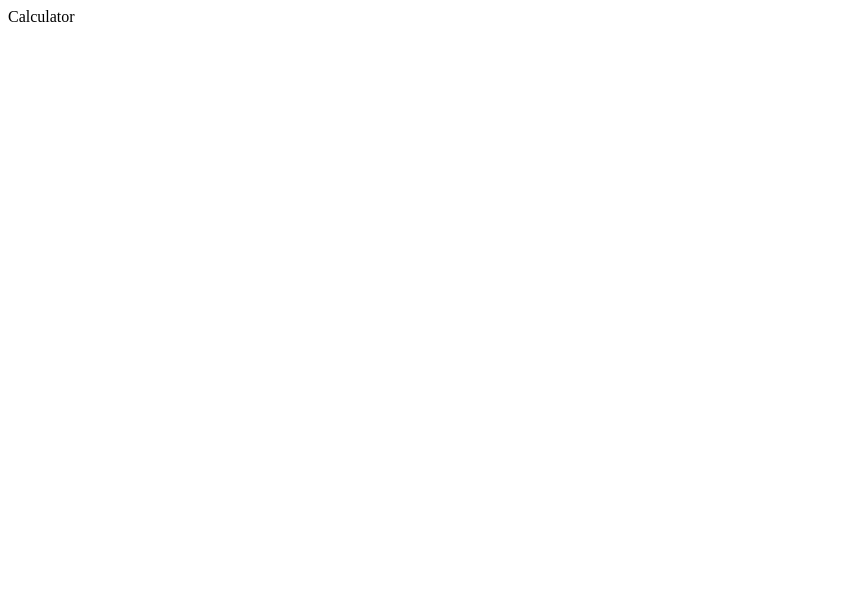
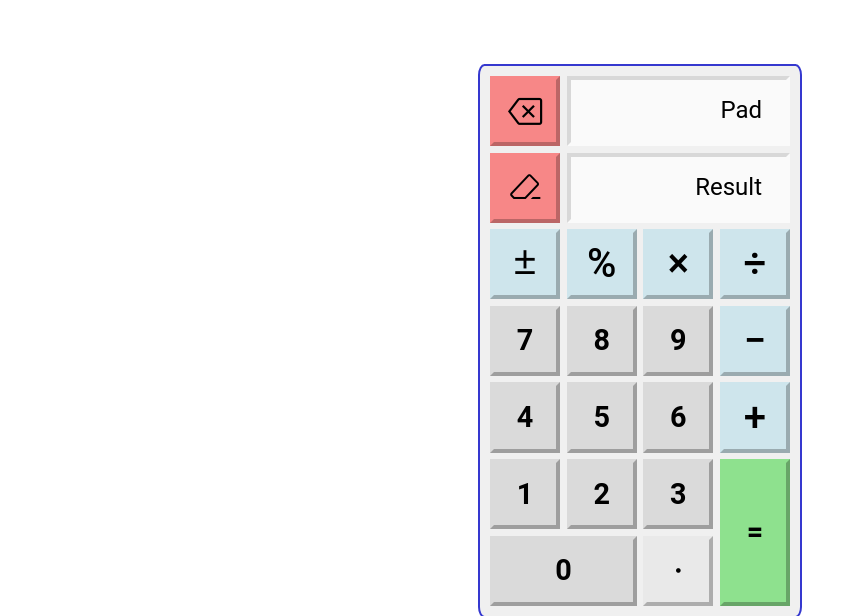
Before and after one commit to FitzBrendan/calculator, a plain HTML site: page index.html in a window 1280 px wide. Shown: the top 616 px of the page, without its empty margins (0-857 px from the left). Drawn offline with nearby package versions, Linux system fonts and the light colour scheme.

Commit message:
complete layout and styles

```diff
--- a/index.html
+++ b/index.html
@@ -1,15 +1,86 @@
 <!DOCTYPE html>
 <html lang="en">
-<head>
-    <meta charset="UTF-8">
-    <meta http-equiv="X-UA-Compatible" content="IE=edge">
-    <meta name="viewport" content="width=device-width, initial-scale=1.0">
-    <link rel="stylesheet" href="normalize.css" type="text/css" media=">
-    <link rel="stylesheet" href="style.css" type="text/css" media=">
+  <head>
+    <meta charset="UTF-8" />
+    <meta http-equiv="X-UA-Compatible" content="IE=edge" />
+    <meta name="viewport" content="width=device-width, initial-scale=1.0" />
+    <link rel="stylesheet" type="text/css" href="normalize.css" />
+    <link rel="stylesheet" type="text/css" href="style.css" />
+    <link rel="stylesheet"
+    href="https://fonts.googleapis.com/css?family="roboto" />
+    <link
+      rel="stylesheet"
+      href="https://fonts.googleapis.com/css2?family=Material+Symbols+Outlined:opsz,wght,FILL,GRAD@20..48,100..700,0..1,-50..200"
+    />
+    <link
+      rel="stylesheet"
+      href="https://cdnjs.cloudflare.com/ajax/libs/font-awesome/4.7.0/css/font-awesome.min.css"
+    />
+
     <title>Calculator</title>
-</head>
-<body>
+  </head>
+  <body>
+    <main id="calc__grid--container">
+      <div id="clear" class="square erase">
+        <i
+          class="material-symbols-outlined"
+          style="font-weight: 300; font-size: 1.5em"
+        >
+          backspace
+        </i>
+      </div>
+      <div id="pad">Pad</div>
+
+      <div id="all_clear" class="square erase">
+        <i
+          class="material-symbols-outlined"
+          style="font-weight: 300; font-size: 1.3em"
+        >
+          ink_eraser
+        </i>
+      </div>
+      <div id="result">Result</div>
+
+      <div id="num_sign" class="square math">&#177;</div>
+      <div id="percentage" class="square math">&#37;</div>
+      <div id="multiply" class="square math">&#215;</div>
+      <div id="divide" class="square math">&#247;</div>
+
+      <div id="seven" class="square number">7</div>
+      <div id="eight" class="square number">8</div>
+      <div id="nine" class="square number">9</div>
+      <div id="minus" class="square math">&#8722;</div>
+
+      <div id="four" class="square number">4</div>
+      <div id="five" class="square number">5</div>
+      <div id="six" class="square number">6</div>
+      <div id="plus" class="square math">&#43;</div>
+
+      <div id="one" class="square number">1</div>
+      <div id="two" class="square number">2</div>
+      <div id="three" class="square number">3</div>
+
+      <div id="zero" class="number">0</div>
+      <div id="decimal" class="square">&#8729;</div>
+      <div id="equals" class="math">&#61;</div>
+    </main>
+
+    <footer>
+      <section id="copyright__flex--container">
+        <div>Copyright &copy 2023</div>
+        <div>
+          <a
+            href="https://github.com/FitzBrendan/calculator"
+            target="_blank"
+            rel="noopener noreferrer"
+          >
+            <i class="fa fa-github"></i>
+          </a>
+        </div>
+        <div>FitzBrendan</div>
+      </section>
+    </footer>
 
     <script src="script.js"></script>
-</body>
+  </body>
 </html>
--- a/style.css
+++ b/style.css
@@ -0,0 +1,243 @@
+html {
+  font-family: roboto;
+}
+
+/* ==== Number Sign Change to Courier for better readability */
+#num_sign {
+  font-family: courier;
+}
+
+:root {
+  --red: #f78787;
+  --red__border--outset: 4px outset #f78787b3;
+  --red__border--inset: 4px inset #f78787b3;
+  --blue: #cee5ec;
+  --blue__border--outset: 4px outset #cee5ecb3;
+  --blue__border--inset: 4px inset #cee5ecb3;
+  --gray: #dadada;
+  --gray__border--outset: 4px outset #dadadab3;
+  --gray__border--inset: 4px inset #dadadab3;
+  --light_gray: #e9e9e9;
+  --light_gray__border--outset: 4px outset #e9e9e9b3;
+  --light_gray__border--inset: 4px inset #e9e9e9b3;
+  --green: #8ee18e;
+  --green__border--outset: 4px outset #8ee18eb3;
+  --green__border--inset: 4px inset #8ee18eb3;
+}
+
+#calc__grid--container {
+  margin: auto;
+  margin-top: 4em;
+  padding: 10px;
+  background-color: #f0f0f0;
+  max-width: 300px;
+  display: grid;
+  grid-template-columns: repeat(4, 1fr);
+  justify-content: center;
+  gap: 0.4em;
+  border: 0.15em solid #3538cf;
+  border-radius: 2%;
+}
+
+.square,
+#zero,
+#equals {
+  display: flex;
+  justify-content: center;
+  align-items: center;
+  font-size: 1.8rem;
+  font-weight: 600;
+  user-select: none;
+}
+
+/* ==== Set Grid Items to Squares */
+.square {
+  aspect-ratio: 1;
+}
+
+/* ==== #pad and #result - grid output items, set height */
+#pad,
+#result {
+  min-height: 2.1em;
+  display: flex;
+  justify-content: end;
+  align-items: center;
+  padding-right: 1em;
+  font-size: 1.5rem;
+}
+
+/* ==== Styles for Output Displays */
+
+#pad,
+#result {
+  background-color: #fafafa;
+  border: 4px inset #fafafa66;
+}
+
+/* ==== Styles for Hover over Input Grid Items */
+
+.erase:hover,
+.number:hover,
+.math:hover,
+#decimal:hover {
+  scale: 1.04;
+}
+
+/* ==== Styles for Input Grid Items */
+
+.number {
+  background-color: var(--gray);
+  border: var(--gray__border--outset);
+}
+.number:active {
+  border: var(--gray__border--inset);
+}
+
+#decimal {
+  background-color: var(--light_gray);
+  border: var(--light_gray__border--outset);
+}
+#decimal:active {
+  border: var(--light_gray__border--inset);
+}
+
+.math {
+  font-size: 2.5rem;
+  font-weight: 500;
+  background-color: var(--blue);
+  border: var(--blue__border--outset);
+}
+
+.math:active {
+  border: var(--blue__border--inset);
+}
+
+.erase {
+  background-color: var(--red);
+  border: var(--red__border--outset);
+}
+.erase:active {
+  border: var(--red__border--inset);
+}
+
+#equals {
+  background-color: var(--green);
+  border: var(--green__border--outset);
+}
+#equals:active {
+  border: var(--green__border--inset);
+}
+
+/* ==== Calculator Display Top Two Rows Positioning */
+
+#clear {
+  grid-column: 1;
+  grid-row: 1;
+}
+#pad {
+  grid-column: 2 / -1;
+  grid-row: 1;
+}
+
+#all_clear {
+  grid-column: 1;
+  grid-row: 2;
+}
+#result {
+  grid-column: 2 / -1;
+  grid-row: 2;
+}
+
+/* ==== Calculator Inputs Grid Line Positioning */
+
+#pos_neg {
+  grid-column: 1;
+  grid-row: 3;
+}
+#percentage {
+  grid-column: 2;
+  grid-row: 3;
+}
+#multiply {
+  grid-column: 3;
+  grid-row: 3;
+}
+#divide {
+  grid-column: 4;
+  grid-row: 3;
+}
+
+#seven {
+  grid-column: 1;
+  grid-row: 4;
+}
+#eight {
+  grid-column: 2;
+  grid-row: 4;
+}
+#nine {
+  grid-column: 3;
+  grid-row: 4;
+}
+#minus {
+  grid-column: 4;
+  grid-row: 4;
+}
+
+#four {
+  grid-column: 1;
+  grid-row: 5;
+}
+#five {
+  grid-column: 2;
+  grid-row: 5;
+}
+#six {
+  grid-column: 3;
+  grid-row: 5;
+}
+#plus {
+  grid-column: 4;
+  grid-row: 5;
+}
+
+#one {
+  grid-column: 1;
+  grid-row: 6;
+}
+#two {
+  grid-column: 2;
+  grid-row: 6;
+}
+#three {
+  grid-column: 3;
+  grid-row: 6;
+}
+
+#zero {
+  grid-column: 1 / span 2;
+  grid-row: 7;
+}
+#decimal {
+  grid-column: 3;
+  grid-row: 7;
+}
+#equals {
+  grid-column: 4;
+  grid-row: 6 / span 2;
+}
+
+/* ==== Footer */
+
+#copyright__flex--container {
+  margin-top: 0.5em;
+  display: flex;
+  justify-content: center;
+  column-gap: 7em;
+  font-size: 0.7rem;
+}
+.fa-github:hover {
+  scale: 3;
+  rotate: 1 1 1 45deg;
+  translate: 10px;
+}
```
Also changed, not shown: 1 other file.
